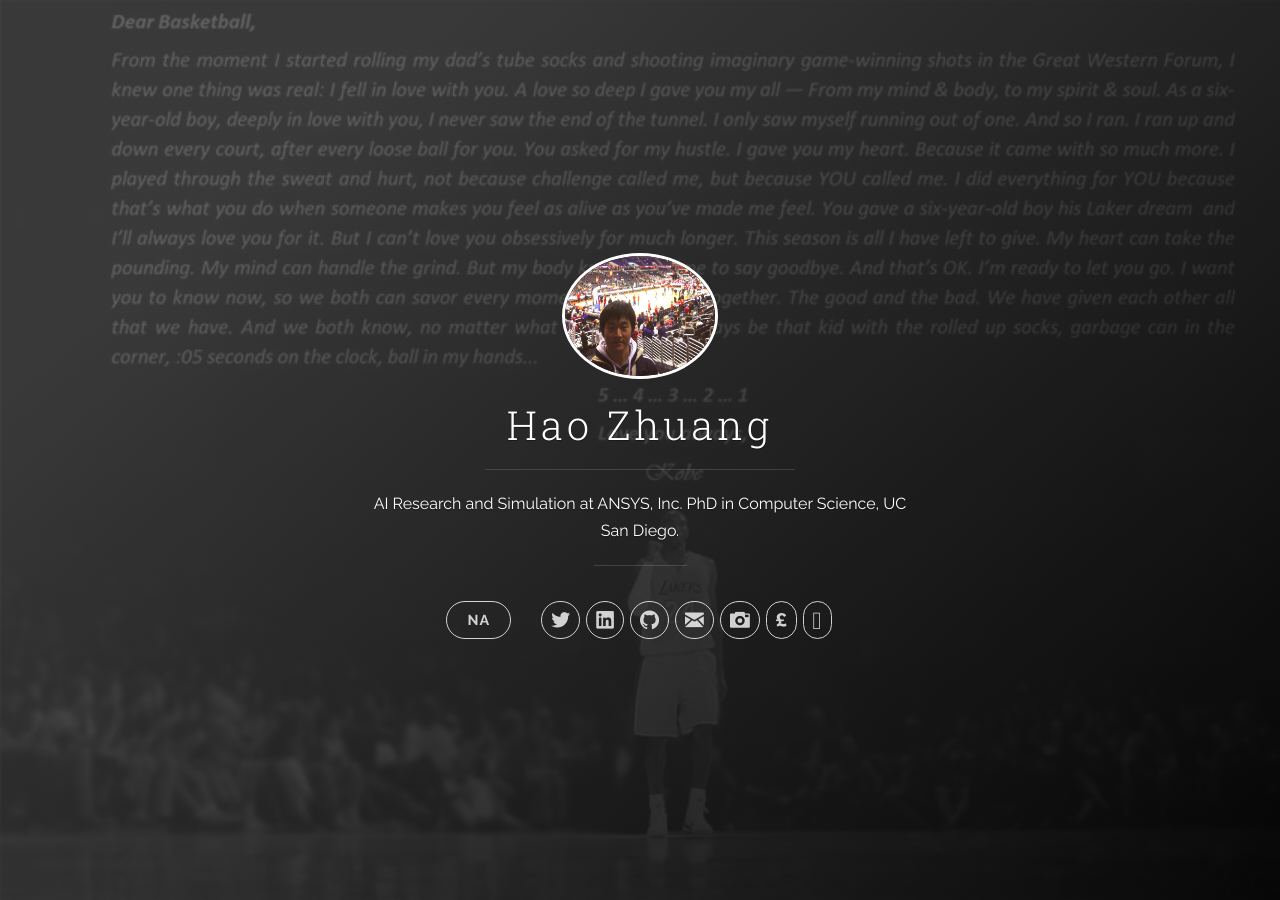
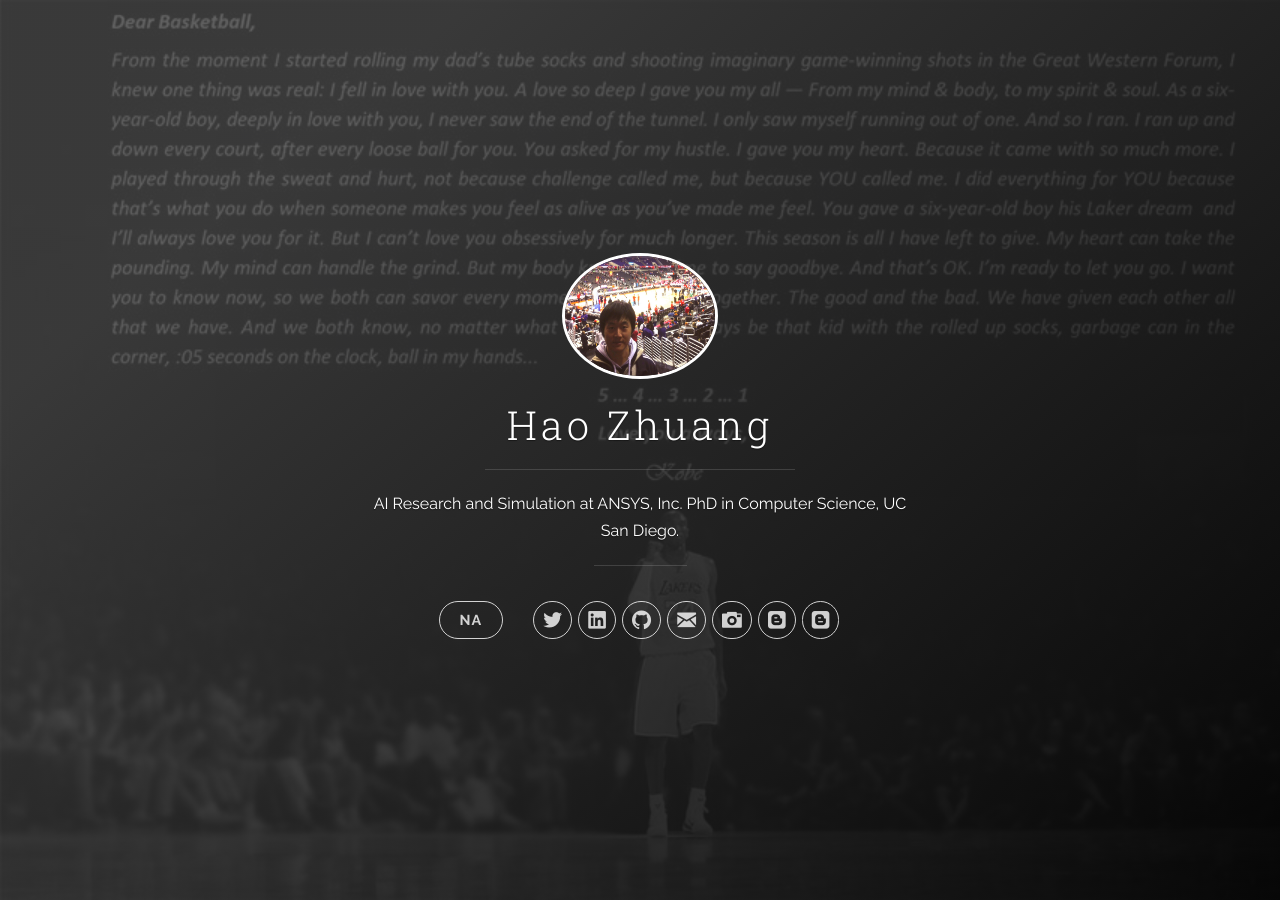
Before and after one commit to zhuangh/zhuangh.github.io, a Jekyll site: the page built from index.html, in a window 1280 px wide. Built offline with Jekyll 4.4.1, drawn with Linux system fonts in a browser that asks for light colours; nearby versions of some CDN libraries; the list of posts is cut into pages by our own code.

Commit message:
change icon

```diff
--- a/_includes/header.html
+++ b/_includes/header.html
@@ -80,14 +80,14 @@
               <!-- Exposure -->
               <li class="navigation__item">
                 <a href="http://hzhuang.wordpress.com" title="WordPress" target="_blank">
-                  <i class="icon icon-wordpress"></i>
+                  <i class="icon icon-social-blogger"></i>
                   <span class="label">Wordpress</span>
                 </a>
               </li>
             <!-- Exposure -->
             <li class="navigation__item">
                 <a href="http://medium.com/@zhuangh" title="Medium" target="_blank">
-                  <i class="icon icon-medium"></i>
+                  <i class="icon icon-social-blogger"></i>
                   <span class="label">Medium</span>
                 </a>
               </li>
```
